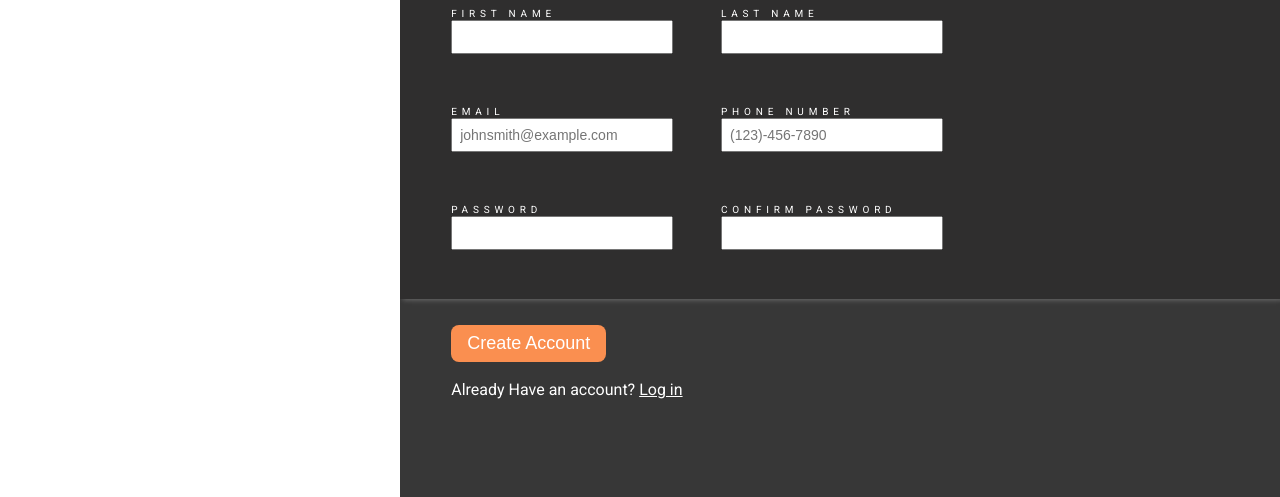
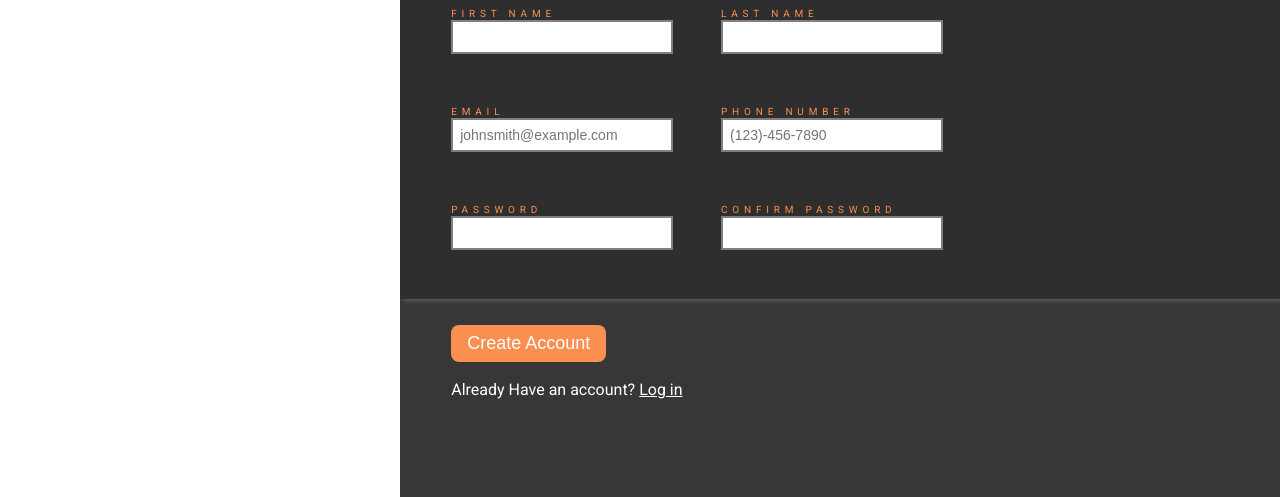
Before and after one commit to Swarmz/sign-up-form, a plain HTML site: page index.html in a window 1280 px wide. Shown: the part 303-800 px from the top of the page. Drawn offline with Linux system fonts and the light colour scheme.

Commit message:
Add input styling

```diff
--- a/index.html
+++ b/index.html
@@ -25,27 +25,27 @@
                 <form id="sign-up-form">
                     <div class="form-input">
                         <label for="first-name">FIRST NAME</label>
-                        <input id="first-name" name="first-name" type="text">
+                        <input id="first-name" name="first-name" type="text" required>
                     </div>
                     <div class="form-input">
                         <label for="last-name">LAST NAME</label>
-                        <input id="last-name" name="last-name" type="text">
+                        <input id="last-name" name="last-name" type="text" required>
                     </div>
                     <div class="form-input">
                         <label for="email">EMAIL</label>
-                        <input id="email" name="email"  type="email" placeholder="johnsmith@example.com">
+                        <input id="email" name="email"  type="email" placeholder="johnsmith@example.com" required>
                     </div>
                     <div class="form-input">
                         <label for="phone-number">PHONE NUMBER</label>
-                        <input id="phone-number" name="phone-number" type="text" placeholder="(123)-456-7890">
+                        <input id="phone-number" name="phone-number" type="text" placeholder="(123)-456-7890" required>
                     </div>
                     <div class="form-input">
                         <label for="password">PASSWORD</label>
-                        <input id="password" name="password" type="password">
+                        <input id="password" name="password" type="password" required>
                     </div>
                     <div class="form-input">
                         <label for="confirm-password">CONFIRM PASSWORD</label>
-                        <input id="confirm-password" name="confirm-password" type="password">
+                        <input id="confirm-password" name="confirm-password" type="password" required>
                     </div>
                 </form>
             </div>
--- a/styles.css
+++ b/styles.css
@@ -155,13 +155,29 @@ label, input {
 label {
     font-size: 10px;
     letter-spacing: 0.3rem;
+    color: var(--secondary-color)
 }
 
 input {
+    appearance: none;
+    outline: none;
     font-size: 14px;
     padding: 7px;
+    border: 2px solid gray;
 }
 
+/* input[type='text']:invalid,
+input[type='email']:invalid,
+input[type='password']:invalid {
+    border: 2px solid #D55C5F;
+} */
+
+input[type='text']:focus,
+input[type='email']:focus,
+input[type='password']:focus {
+    box-shadow: 0px 2px 10px 1px var(--secondary-color);
+    border: 2px solid var(--form-color);
+}
 
 button {
     padding: 8px 16px;
@@ -182,3 +198,8 @@ button:hover {
 .italic {
     font-style: italic;
 }
+
+.error {
+    border: 2px solid #D55C5F;
+    content: "Passwords do not match";
+}
```
